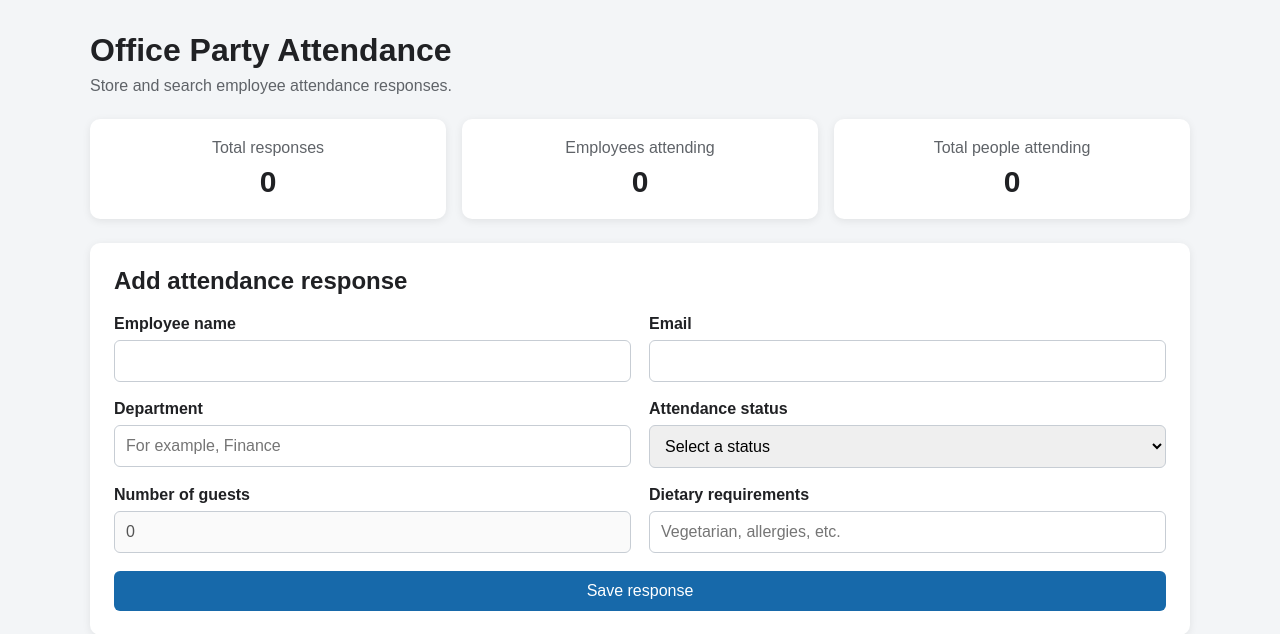
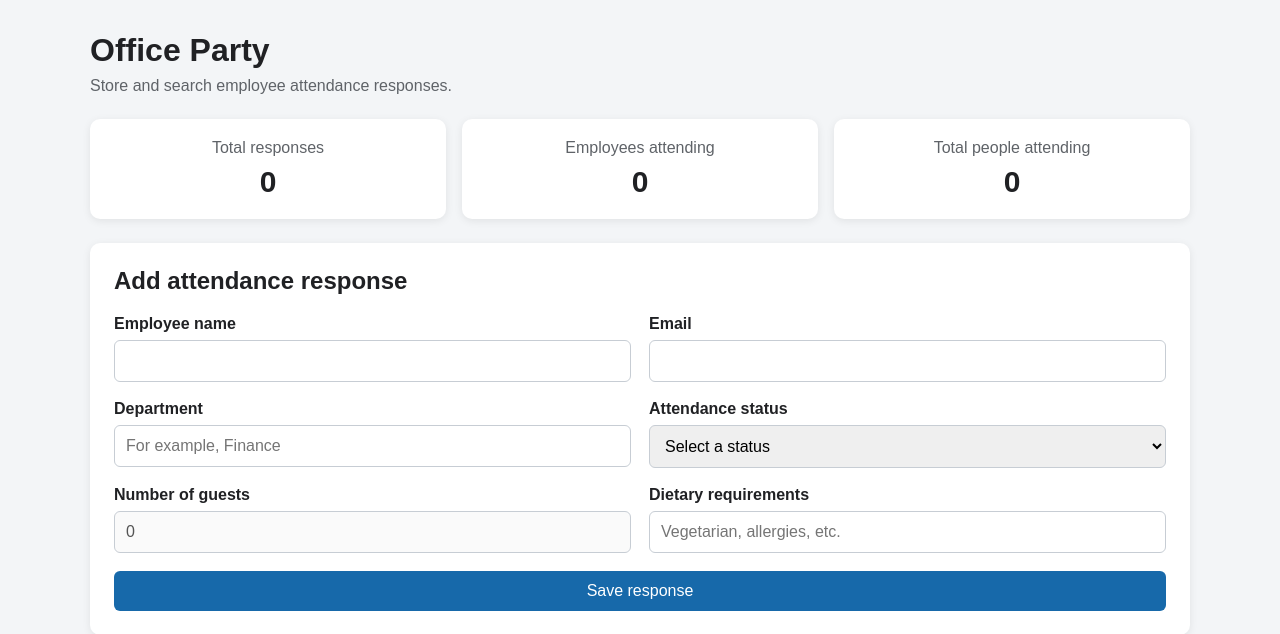
Before and after one commit to OctaOmega/attendance_test, a Flask app: page / in a window 1280 px wide. Shown: the top 634 px of the page. Run offline with Flask 3, Linux system fonts and the light colour scheme.

Commit message:
Index edit

```diff
--- a/templates/base.html
+++ b/templates/base.html
@@ -23,7 +23,7 @@
 <body>
     <main class="container">
         <header class="page-header">
-            <h1>Office Party Attendance</h1>
+            <h1>Office Party</h1>
             <p>Store and search employee attendance responses.</p>
         </header>
 
```
